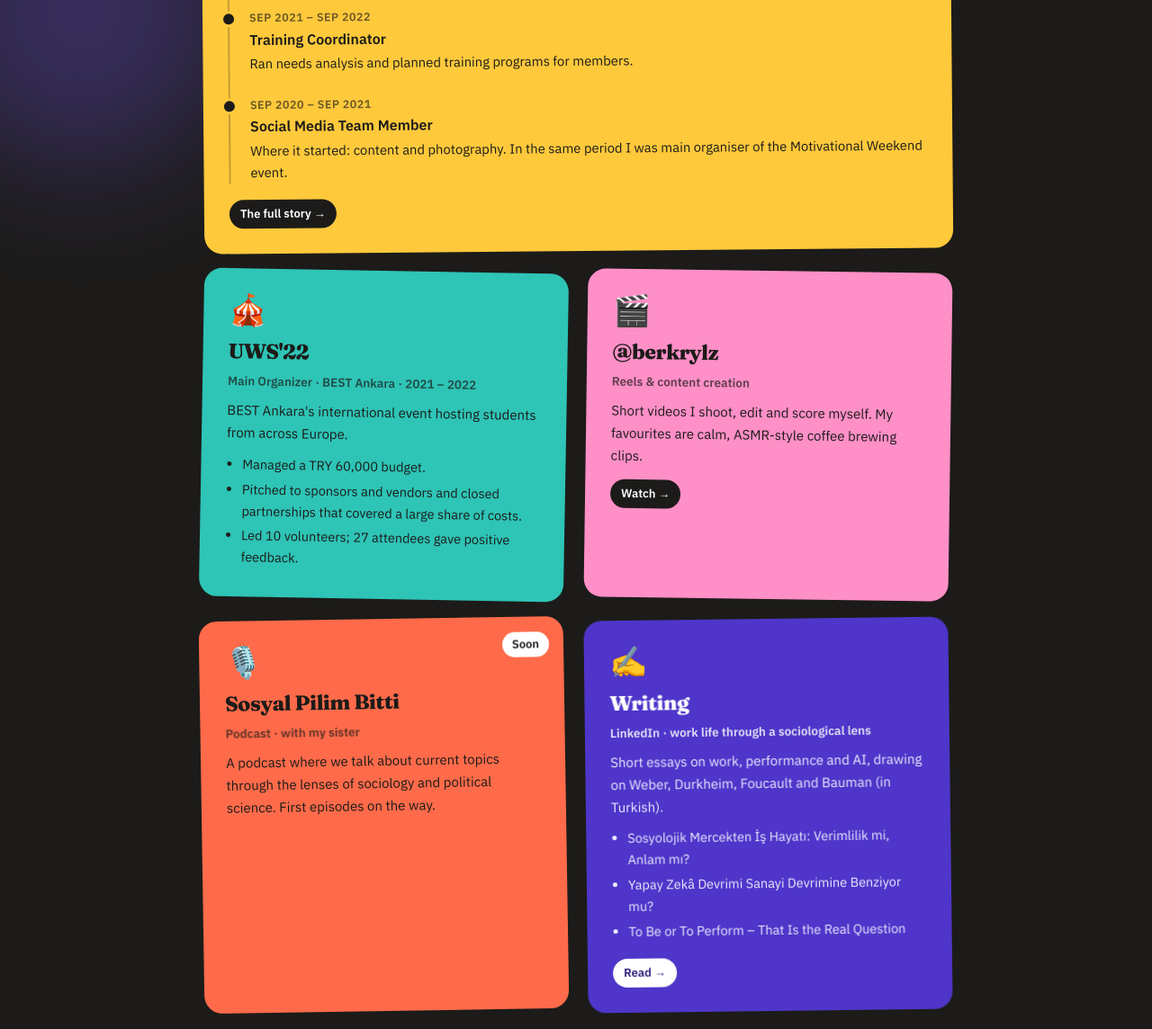
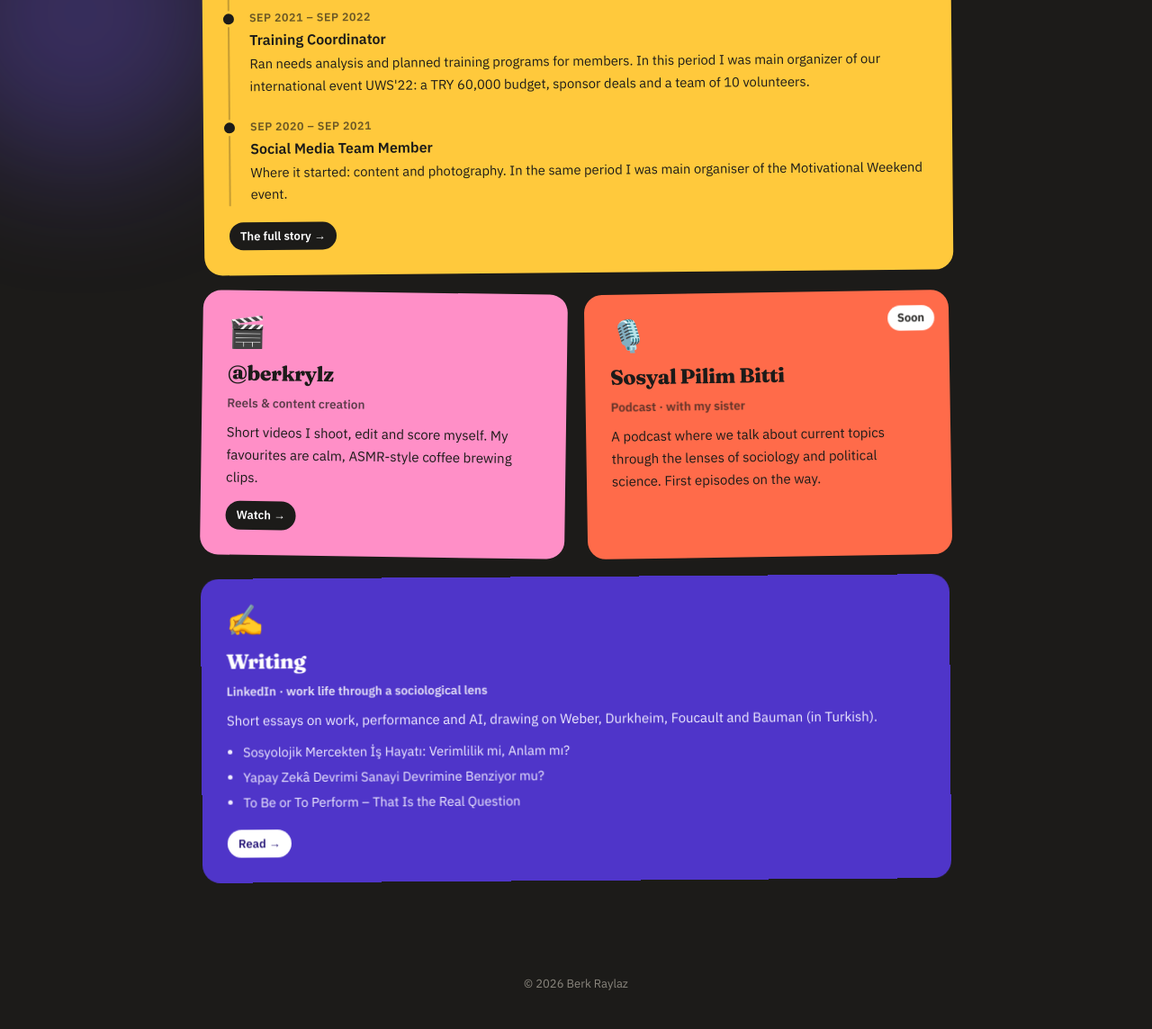
Before and after one commit to BerkRaylaz/BerkRaylaz.github.io, a plain HTML site: page projects.html in a window 1280 px wide. Shown: the part 711-1855 px from the top of the page at 90% size. Drawn offline with Linux system fonts and the light colour scheme.

Commit message:
Projects: fold UWS'22 into the BEST Ankara card
Co-Authored-By: Claude Opus 5.5 <noreply@anthropic.com>
Claude-Session: https://claude.ai/code/session_01VcQi9LBJS3k8i4yj8RW2ZB

```diff
--- a/projects.html
+++ b/projects.html
@@ -40,7 +40,7 @@
         <li>
           <span class="tl-date"><span data-tr>Eyl 2021 – Eyl 2022</span><span data-en>Sep 2021 – Sep 2022</span></span>
           <strong><span data-tr>Eğitim Koordinatörü</span><span data-en>Training Coordinator</span></strong>
-          <span data-tr>Üyelerin ihtiyaç analizini yapıp eğitim programlarını planladım.</span><span data-en>Ran needs analysis and planned training programs for members.</span>
+          <span data-tr>Üyelerin ihtiyaç analizini yapıp eğitim programlarını planladım. Bu dönemde uluslararası etkinliğimiz UWS'22'nin ana organizatörü oldum: 60.000 TL bütçe, sponsor görüşmeleri ve 10 kişilik gönüllü ekip.</span><span data-en>Ran needs analysis and planned training programs for members. In this period I was main organizer of our international event UWS'22: a TRY 60,000 budget, sponsor deals and a team of 10 volunteers.</span>
         </li>
         <li>
           <span class="tl-date"><span data-tr>Eyl 2020 – Eyl 2021</span><span data-en>Sep 2020 – Sep 2021</span></span>
@@ -49,24 +49,6 @@
         </li>
       </ol>
       <a class="pill" href="best.html"><span data-tr>Hikâyenin tamamı →</span><span data-en>The full story →</span></a>
-    </div>
-
-    <div class="card c2">
-      <div class="emoji">🎪</div>
-      <h3>UWS'22</h3>
-      <div class="meta"><span data-tr>Ana Organizatör · BEST Ankara · 2021 – 2022</span><span data-en>Main Organizer · BEST Ankara · 2021 – 2022</span></div>
-      <p data-tr>BEST Ankara'nın Avrupa'dan öğrencileri ağırladığı uluslararası etkinliği.</p>
-      <p data-en>BEST Ankara's international event hosting students from across Europe.</p>
-      <ul data-tr>
-        <li>60.000 TL bütçeyi yönettim.</li>
-        <li>Sponsor ve tedarikçilere sunum yapıp maliyetin önemli kısmını karşılayan ortaklıklar kurdum.</li>
-        <li>10 kişilik gönüllü ekibe liderlik ettim; 27 katılımcıdan olumlu geri bildirim aldık.</li>
-      </ul>
-      <ul data-en>
-        <li>Managed a TRY 60,000 budget.</li>
-        <li>Pitched to sponsors and vendors and closed partnerships that covered a large share of costs.</li>
-        <li>Led 10 volunteers; 27 attendees gave positive feedback.</li>
-      </ul>
     </div>
 
     <div class="card c3">
@@ -86,7 +68,7 @@
       <p data-tr>Gündemi sosyoloji ve siyaset bilimi gözüyle konuştuğumuz bir podcast. İlk bölümler yolda.</p>
       <p data-en>A podcast where we talk about current topics through the lenses of sociology and political science. First episodes on the way.</p>
     </div>
-    <div class="card c5">
+    <div class="card c5 wide">
       <div class="emoji">✍️</div>
       <h3><span data-tr>Yazılar</span><span data-en>Writing</span></h3>
       <div class="meta"><span data-tr>LinkedIn · sosyolojik mercekten iş hayatı</span><span data-en>LinkedIn · work life through a sociological lens</span></div>
--- a/style.css
+++ b/style.css
@@ -151,7 +151,7 @@ html[lang=en] [data-en]{display:revert}
 .card.wide{grid-column:1/-1}
 .card.c1.wide{transform:rotate(-.5deg)}
 .card.c1.wide:hover{transform:rotate(0) translateY(-4px)}
-.card.c5{background:#4f35c9;color:#fff;transform:rotate(-.7deg)}
+.card.c5{background:#4f35c9;color:#fff;transform:rotate(-.4deg)}
 .card.c5 .meta{opacity:.85}
 .card.c5 p,.card.c5 li{color:#f1edff}
 .card.c5 .pill{background:#fff;color:#2a1a7a}
```
